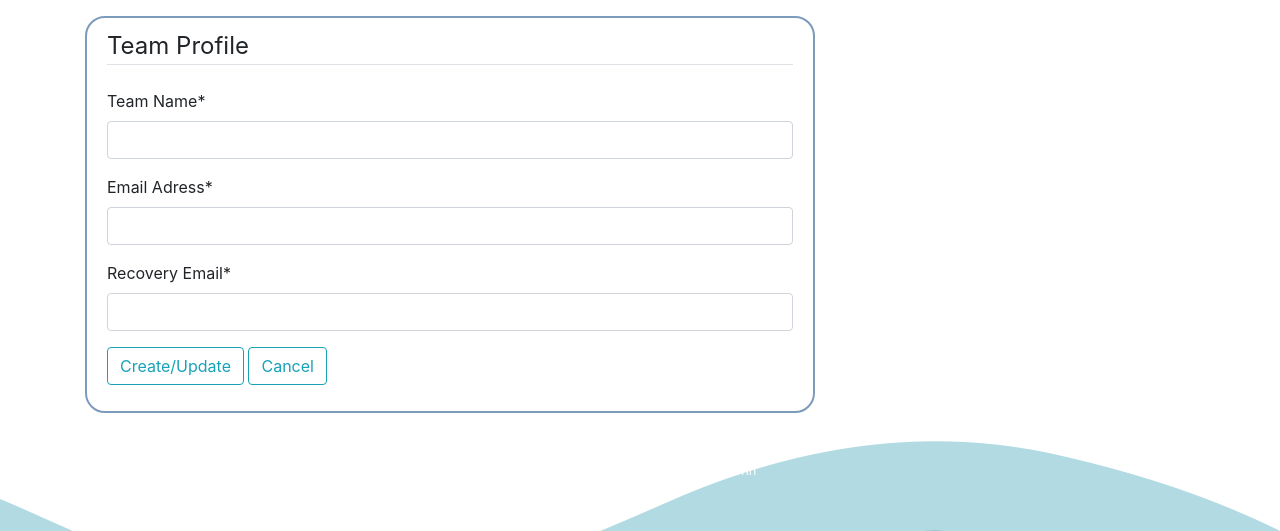
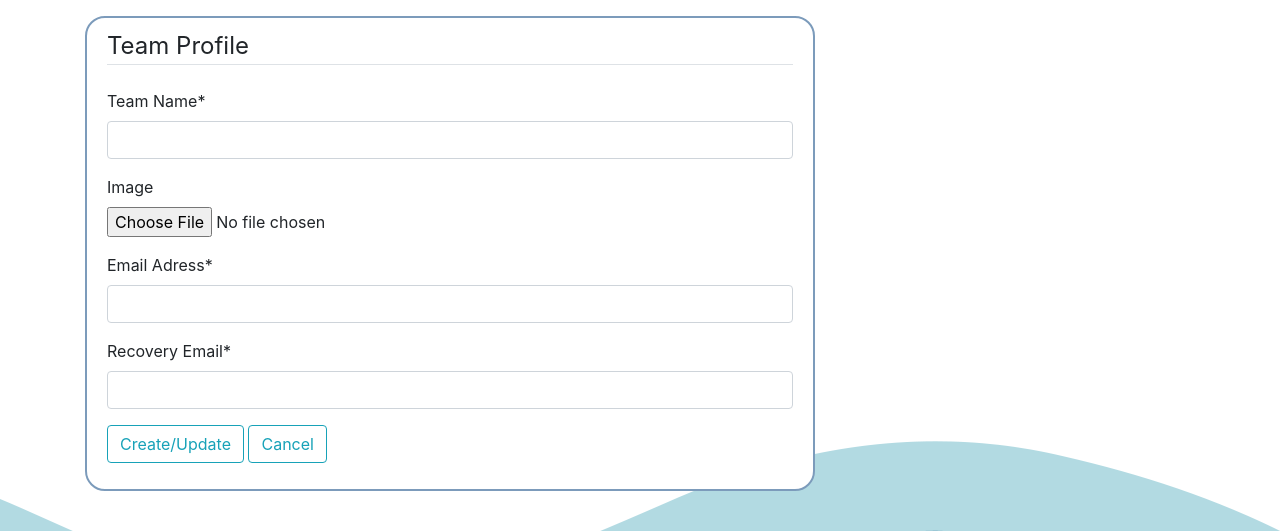
Before and after one commit to Group19x/uaAPP, a Django app: page /team_profiles/new/ in a window 1280 px wide. Shown: the part 56-587 px from the top of the page. Run offline with Django 3.2, Linux system fonts and the light colour scheme; a user stored in the database is signed in; data comes from the database, SQL or seed files in the repository; both versions use the stored data as it was after the commit; some libraries are stand-ins or nearby versions.

Commit message:
Fixed Database and placed image for team profile

```diff
--- a/team_profiles/models.py
+++ b/team_profiles/models.py
@@ -3,6 +3,7 @@ from django.urls import reverse
 # Create your models here.
 class Team_Profile(models.Model):
 	teamName = models.CharField(max_length=100, verbose_name='Team Name')
+	image = models.ImageField(upload_to='Images/%Y/%m/%d/', verbose_name='Image', blank = True)
 	email = models.CharField(max_length=100, verbose_name='Email Adress')
 	rec_email = models.CharField(max_length=100, verbose_name='Recovery Email')
 	creation_date = models.DateTimeField(auto_now_add=True, verbose_name='Creation Date')
--- a/team_profiles/views.py
+++ b/team_profiles/views.py
@@ -16,11 +16,11 @@ class TeamDetailView(DetailView):
 
 class TeamCreateView(LoginRequiredMixin, CreateView):
 	model = Team_Profile
-	fields = ['teamName', 'email', 'rec_email']
+	fields = ['teamName', 'image', 'email', 'rec_email']
 
 class TeamUpdateView(LoginRequiredMixin, UpdateView):
 	model = Team_Profile
-	fields = ['teamName', 'email', 'rec_email']
+	fields = ['teamName', 'image', 'email', 'rec_email']
 
 class TeamDeleteView(LoginRequiredMixin, DeleteView):
 	model = Team_Profile
```
Also changed, not shown: team_profiles/templates/team_profiles/teams.html (+6 -1 lines), db.sqlite3, media/Images/2019/04/24/Adufalconsnew.png (added), media/Images/2019/04/24/Ateneo_Blue_Eagle_logo.png (added), media/Images/2019/05/02/Adufalconsnew.png (added), media/Images/2019/05/02/Ateneo_Blue_Eagle_logo.png (added), media/Images/2019/05/02/Bulldog_Logo.png (added), media/Images/2019/05/02/DLSGreenArchers.png (added), media/Images/2019/05/02/FEU_Tamaraws_official_logo.png (added), media/Images/2019/05/02/UE_Red_Warriors_logo.png (added), media/Images/2019/05/02/UP_Fighting_Maroons_2015.png (added), media/Images/2019/05/02/UST_Growling_Tigers_Logo.png (added), team_profiles/migrations/0003_team_profile_image.py (added).
